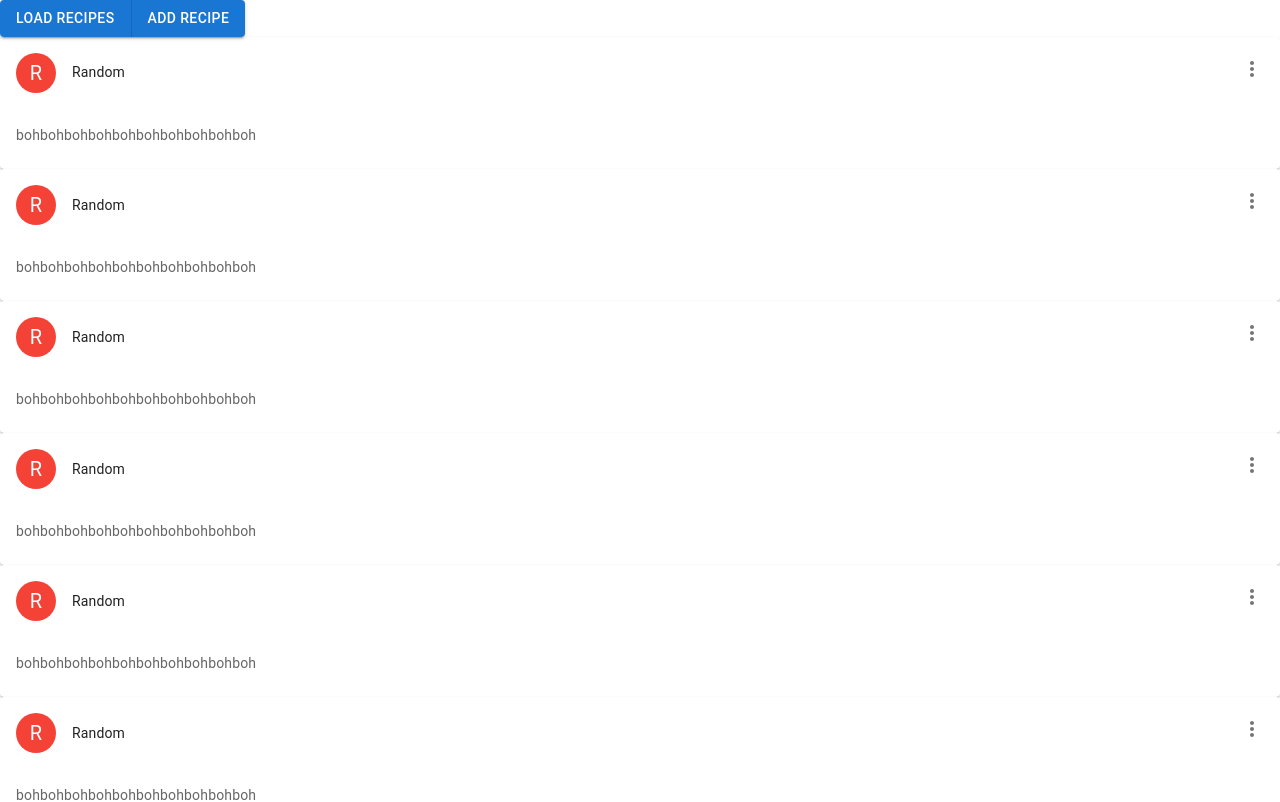
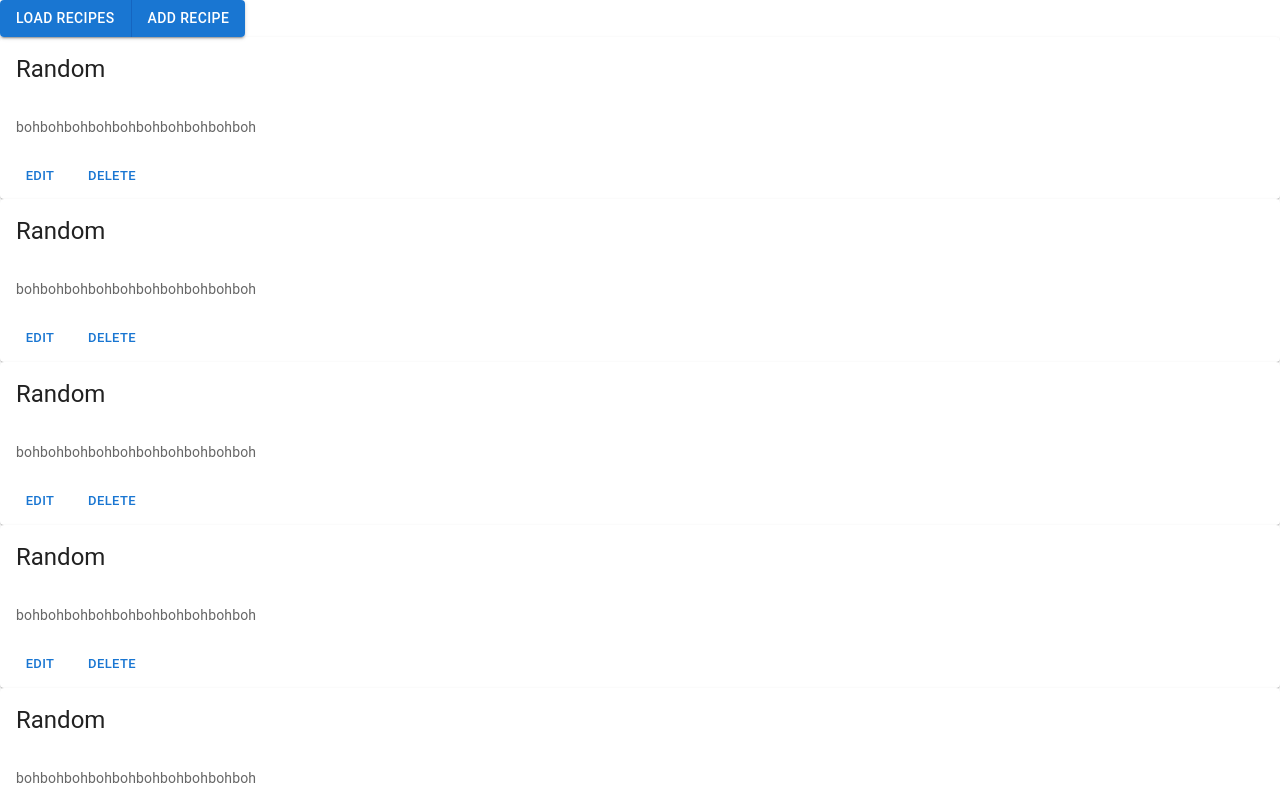
Before and after one commit to CosimoArgentino/recipe-frontend-exercise, a React (Create React App) app: page / in a window 1280 px wide. Shown: the top 802 px of the page. Built offline with nearby package versions, Linux system fonts and the light colour scheme.

Commit message:
edit recipe added
edit recipe added

```diff
--- a/src/ingridient/IngredientModel.ts
+++ b/src/ingridient/IngredientModel.ts
@@ -1,3 +1,3 @@
-export type Ingredient = {
+export type IngredientModel = {
     name: string
 }
--- a/src/recipe/Recipe.tsx
+++ b/src/recipe/Recipe.tsx
@@ -1,7 +1,7 @@
 import { RecipeModel } from './RecipeModel';
-import { Ingredient } from '../ingridient/IngredientModel';
+import { IngredientModel } from '../ingridient/IngredientModel';
 import React, {useState, useEffect} from 'react';
-import { Card, CardHeader, Avatar, IconButton, CardContent } from '@mui/material';
+import { Card, CardHeader, Avatar, IconButton, CardContent, CardActions, Button } from '@mui/material';
 import MoreVertIcon from '@mui/icons-material/MoreVert';
 import Typography from '@mui/material/Typography';
 import { red } from '@mui/material/colors';
@@ -9,20 +9,18 @@ import { red } from '@mui/material/colors';
 export default function Recipe({propRecipe}:{propRecipe:RecipeModel}) {
   const [recipe, setRecipe] = useState<RecipeModel>(propRecipe);
 
+  const onDelete = (recipe:RecipeModel) => {
+
+  }
+
+  const onEdit = (recipe:RecipeModel) => {
+
+  }
+
   return (
     <>
       <Card>
         <CardHeader
-          avatar={
-            <Avatar sx={{ bgcolor: red[500] }} aria-label="recipe">
-              R
-            </Avatar>
-          }
-          action={
-            <IconButton aria-label="settings">
-              <MoreVertIcon />
-            </IconButton>
-          }
           title={recipe.name}
         />
         <CardContent>
@@ -30,6 +28,14 @@ export default function Recipe({propRecipe}:{propRecipe:RecipeModel}) {
             {recipe.ingredients.map((i) => {return i.name})}
           </Typography>
       </CardContent>
+      <CardActions>
+        <Button size="small" color="primary" onClick={() => {onEdit(recipe)}}>
+          Edit
+        </Button>
+        <Button size="small" color="primary" onClick={() => {onDelete(recipe)}}>
+          Delete
+        </Button>
+      </CardActions>
       </Card>
     </>
   );
--- a/src/recipe/RecipeList.tsx
+++ b/src/recipe/RecipeList.tsx
@@ -1,5 +1,5 @@
 import {ButtonGroup, Button} from '@mui/material'
-import { Ingredient } from '../ingridient/IngredientModel';
+import { IngredientModel } from '../ingridient/IngredientModel';
 import { RecipeModel } from './RecipeModel';
 import { useHistory } from 'react-router-dom';
 import { useEffect, useState, useLayoutEffect } from 'react';
@@ -7,7 +7,7 @@ import Recipe from './Recipe';
 import { v4 as uuidv4 } from 'uuid';
 
 function randomIngridient(){
-    let ingredient:Ingredient[] = [];
+    let ingredient:IngredientModel[] = [];
     for(let i=0;i<10;i++){
         ingredient.push({
             name: "boh"
@@ -17,7 +17,7 @@ function randomIngridient(){
 }
 
 function randomIngridients(){
-    let ingredient:Ingredient[] = [];
+    let ingredient:IngredientModel[] = [];
     for(let i=0;i<10;i++){
         ingredient.push({
             name: "asd"
--- a/src/recipe/RecipeModel.ts
+++ b/src/recipe/RecipeModel.ts
@@ -1,8 +1,8 @@
-import { Ingredient } from "../ingridient/IngredientModel"
+import { IngredientModel } from "../ingridient/IngredientModel"
 
 export type RecipeModel = {
     id: string,
     name: string,
     description: string,
-    ingredients: Ingredient[]
+    ingredients: IngredientModel[]
 }
```
Also changed, not shown: src/recipe/NewEditRecipe.tsx (added, +46 -0 lines).
